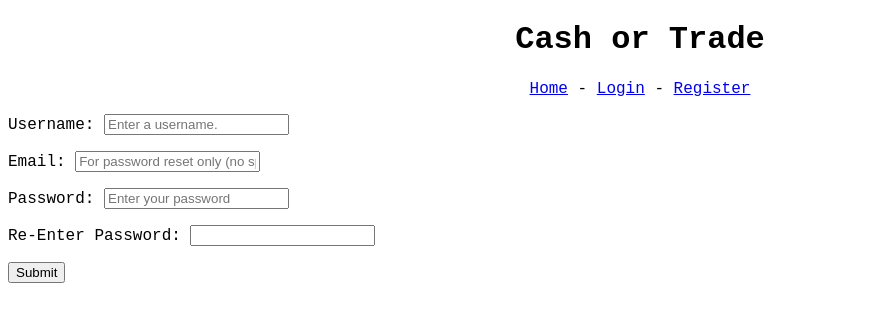
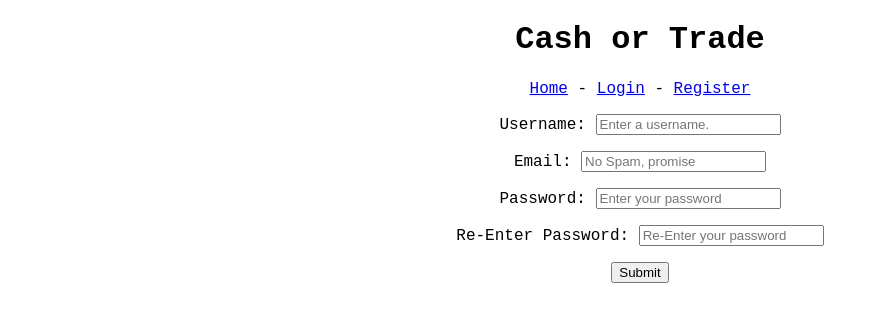
Before and after one commit to mattm0127/Cash-or-Trade, a Flask app: page /accounts/register in a window 1280 px wide. Shown: the top 322 px of the page, without its empty margins (0-879 px from the left). Run offline with Flask 3, Linux system fonts and the light colour scheme.

Commit message:
Arranged Login/Register

```diff
--- a/static/styles.css
+++ b/static/styles.css
@@ -1,3 +1,17 @@
+/* Login */
+
+.login-form {
+    display: block;
+    text-align: center;
+}
+
+/* Register */
+
+.register-form {
+    display: block;
+    text-align: center;
+}
+
 /* All Listings */
 
 .all-listings {
--- a/templates/accounts/login.html
+++ b/templates/accounts/login.html
@@ -10,6 +10,7 @@
             {% endif %}
         {% endwith %}
     </div>
+    <div class="login-form">
         <form action="{{ url_for('accounts.login') }}" method="POST">
             <p>
                 <label id="username" for="username">Username: </label>
@@ -21,4 +22,5 @@
             </p>
             <button type="submit">Submit</button>
         </form>
+    </div>
 {% endblock %}
--- a/templates/accounts/register.html
+++ b/templates/accounts/register.html
@@ -10,6 +10,7 @@
             {% endif %}
         {% endwith %}
     </div>
+    <div class="register-form">
         <form action="{{ url_for('accounts.register') }}" method="POST">
             <p>
                 <label id="username" for="username">Username: </label>
@@ -17,7 +18,7 @@
             </p>
             <p>
                 <label id="email" for="email">Email: </label>
-            <input type="email" id="email" name="email" placeholder="For password reset only (no spam, promise.)">
+                <input type="email" id="email" name="email" placeholder="No Spam, promise">
             </p>
             <p>
                 <label id="password" for="passowrd">Password: </label>
@@ -25,8 +26,9 @@
             </p>
             <p>
                 <label id="check_password" for="check_password">Re-Enter Password: </label>
-            <input type="password" id="check_password" name="check_password">
+                <input type="password" id="check_password" name="check_password" placeholder="Re-Enter your password">
             </p>
             <button type="submit">Submit</button>
         </form>
+    </div>
 {% endblock %}
```
Lines whose indentation alone changed are shown as unchanged.
